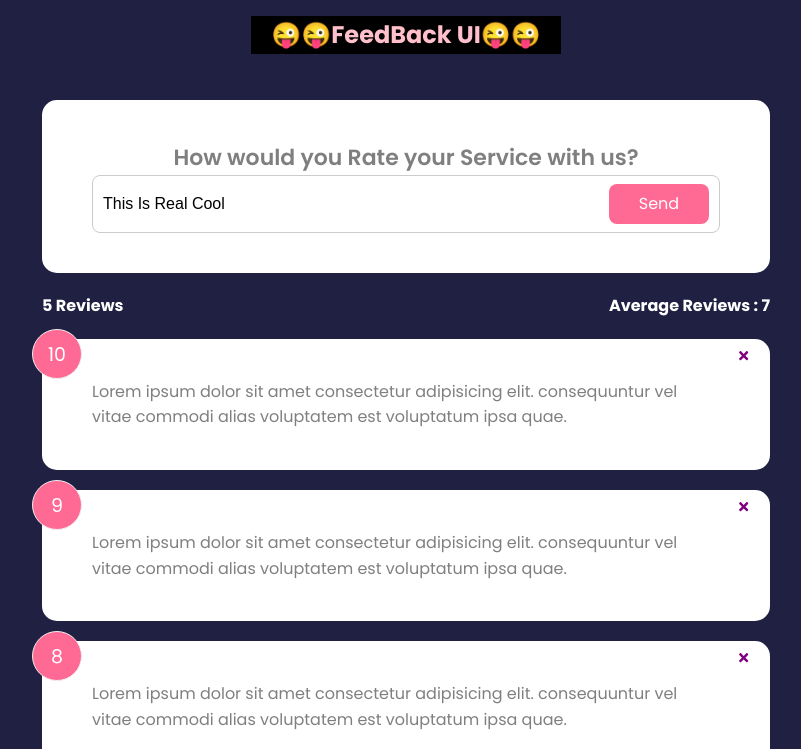
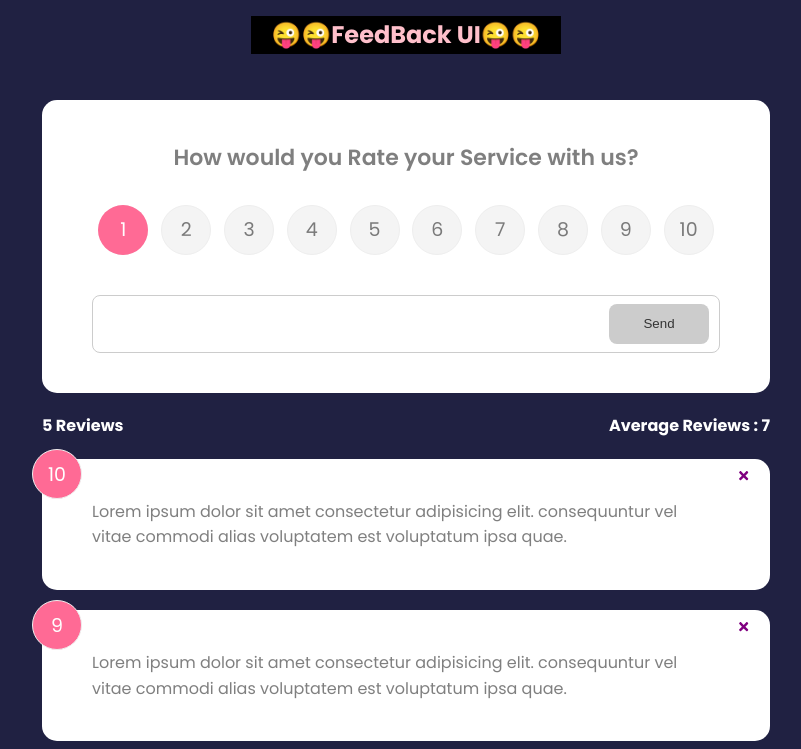
Before and after one commit to Kaferas/react-full, a React (Create React App) app: page / in a window 1280 px wide. Shown: the top 749 px of the page, without its empty margins (234-1035 px from the left). Built offline with nearby package versions, Linux system fonts and the light colour scheme.

Commit message:
Adding a FeedBack dynamically to the list

```diff
--- a/package.json
+++ b/package.json
@@ -10,6 +10,7 @@
     "react-dom": "^18.2.0",
     "react-icons": "^4.6.0",
     "react-scripts": "5.0.1",
+    "uuid": "^9.0.0",
     "web-vitals": "^2.1.4"
   },
   "scripts": {
--- a/src/App.js
+++ b/src/App.js
@@ -1,4 +1,5 @@
 import "./App.css";
+import {v4 as uuidv4} from "uuid"
 import Header from "./components/Header";
 import FeedBackList from "./components/FeedBackList";
 import FeedBackData from "./data/FeedBackData"
@@ -8,7 +9,10 @@ import {useState} from "react"
 
 function App() {
   const [feedBackData,setFeedBackData]=useState(FeedBackData)
-
+  const addFeedBack=(addedFeed)=>{
+    addedFeed.id=uuidv4();
+    setFeedBackData([addedFeed,...feedBackData]);
+  }
   const deleteItem=(id)=>{
     if(window.confirm("Are you sure you want to Delete?")){
       setFeedBackData(feedBackData.filter((item)=>{
@@ -20,7 +24,7 @@ function App() {
     <div >
         <Header bgColor="black" textColor="pink" />
         <div className="container">
-          <FeedBackForm/>
+          <FeedBackForm handleAdd={addFeedBack}/>
           <FeedBackStats feedBackData={feedBackData} />
          < FeedBackList feedback={feedBackData} handleDelete={deleteItem}/>
         </div>
--- a/src/components/FeedBackForm.jsx
+++ b/src/components/FeedBackForm.jsx
@@ -1,21 +1,51 @@
 import React,{useState} from 'react'
 import Card from "../shared/Card"
 import Button from "../shared/Button"
+import RatingSelect from "./RatingSelect"
 
-function FeedBackForm() {
+function FeedBackForm({handleAdd}) {
 
-const [text,setText]=useState("This Is Real Cool")
-    const handleTextChange=(e)=>{
+const [text,setText]=useState("");
+const [rating,setRating]=useState(1);
+const [btnDisabled,setBtnDisabled]=useState(true);
+const [message,setMessage]=useState('');
+
+const handleTextChange=(e)=>{
         setText(e.target.value);
+        if(text === ''){
+            setBtnDisabled(true)
+            setMessage(null)
+        }else if(text !=='' && text.trim().length <=10){
+            setMessage("Text Must be at least 10 Characters")
+            setBtnDisabled(true)
+        }
+        else{
+            setMessage(null)
+            setBtnDisabled(false)
+        }
+    }
+    const submitHandle=(e)=>{
+        e.preventDefault()
+        if(text.trim().length > 10){
+            const postFeed={
+                text,
+                rating
+            };
+            handleAdd(postFeed)
+            setText("")
+            setRating(1)
+        }
     }
   return (
     <Card>
-        <form action="">
+        <form onSubmit={submitHandle}>
         <h2>How would you Rate your Service with us?</h2>
+        <RatingSelect select={(rating)=>setRating(rating)}/>
         <div className="input-group">
             <input placecholder="Write Here your Review" value={text} type="text" onChange={handleTextChange}/>
-            <Button version='secondary' type='submit' >Send</Button>
+            <Button version='primary' type='submit' isDisabled={btnDisabled}>Send</Button>
         </div>
+            {message && <div className='message'>{message}</div>}
         </form>
     </Card>
   )
--- /dev/null
+++ b/src/components/RatingSelect.jsx
@@ -0,0 +1,30 @@
+import React from 'react'
+import { useState } from 'react'
+
+function RatingSelect({select}) {
+
+    const [selected, setSelected]=useState(1)
+    const handleChange=(e)=>{
+      select(+e.currentTarget.value)
+    }
+
+    return (
+      <ul className="rating">
+        {Array.from({ length: 10 }, (_, i) => (
+        <li key={`rating-${i + 1}`}>
+          <input
+            type='radio'
+            id={`num${i + 1}`}
+            name='rating'
+            value={i + 1}
+            onChange={handleChange}
+            checked={selected === i + 1}
+          />
+          <label htmlFor={`num${i + 1}`}>{i + 1}</label>
+        </li>
+      ))}
+      </ul>
+  )
+}
+
+export default RatingSelect
--- a/src/shared/Button.jsx
+++ b/src/shared/Button.jsx
@@ -2,7 +2,7 @@ import React from 'react'
 
 function Button({children,version,type,isDisabled}) {
   return (
-    <div type={type} disabled={isDisabled} className={`btn btn-${version}`}>{children}</div>
+    <button type={type} disabled={isDisabled} className={`btn btn-${version}`}>{children}</button>
   )
 }
 
```
Also changed, not shown: 1 other file (tests, documents, lock files or other folders).
